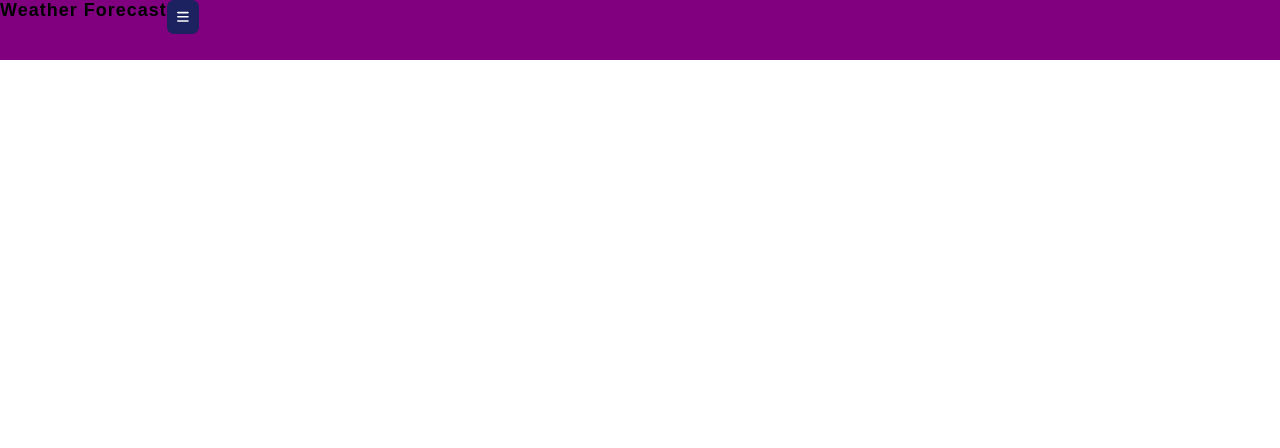
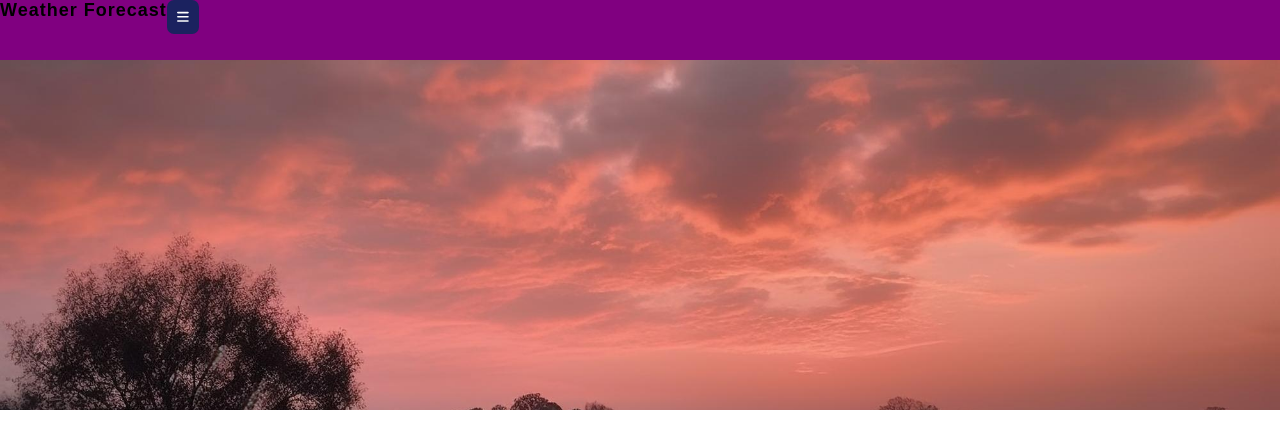
Before and after one commit to erenavar/weather-forecast-with-react-query, a React (Vite) app: page / in a window 1280 px wide. Shown: the top 448 px of the page. Built offline with nearby package versions, Linux system fonts and the light colour scheme.

Commit message:
add middle part photo & create middle part component

```diff
--- a/src/App.jsx
+++ b/src/App.jsx
@@ -1,5 +1,6 @@
 import "./App.css";
 import Header from "./components/Header";
+import MiddlePart from "./components/MiddlePart";
 
 //import { useData } from "./assets/api/WeatherApi";
 
@@ -9,6 +10,7 @@ function App() {
   return (
     <div>
       <Header />
+      <MiddlePart />
     </div>
   );
 }
--- /dev/null
+++ b/src/components/MiddlePart.css
@@ -0,0 +1,7 @@
+.middlePart{
+    background-image: url("../assets/pics/clouds.jpg");
+    height: 350px;
+    background-position: center;
+    background-size: cover;
+
+}
--- /dev/null
+++ b/src/components/MiddlePart.jsx
@@ -0,0 +1,7 @@
+import "./MiddlePart.css";
+
+const MiddlePart = () => {
+  return <div className="middlePart"></div>;
+};
+
+export default MiddlePart;
```
Also changed, not shown: src/assets/pics/clouds.jpg (added).
